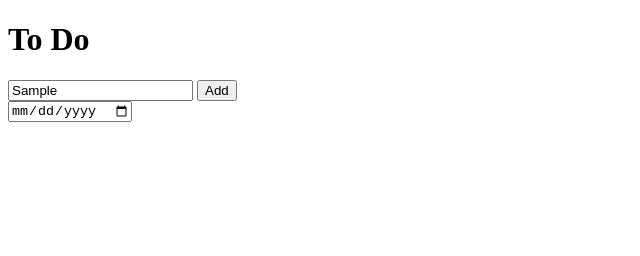
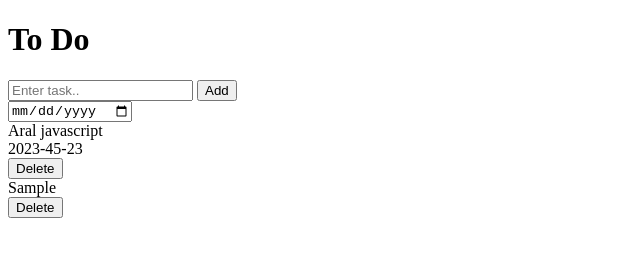
Before and after one commit to 0xShad/js-refresher, a plain HTML site: page todo/index.html in a window 1280 px wide. Both pictures are taken after typing "Sample" into the empty fields and a click on the button "Add". Shown: the whole page, without its empty margins (0-640 px from the left). Drawn offline with Linux system fonts and the light colour scheme.

Commit message:
Version 1 (added add and delete btn)

```diff
--- a/todo/index.html
+++ b/todo/index.html
@@ -10,7 +10,7 @@
     <h1>To Do</h1>
     <div class="container">
         <input type="text" placeholder="Enter task.." class="input-el">
-        <button class="add-btn">Add</button>
+        <button class="add-btn" onclick="addToDo()">Add</button>
     </div>
     <input type="date" class="date-el">
     <div class="todo-el"></div>
--- a/todo/main.js
+++ b/todo/main.js
@@ -1 +1,31 @@
-console.log('test')
+let todoArray = [{name: 'Aral javascript', date: '2023-45-23'}]
+
+
+function renderToDoList() {
+    let htmlElement = ''
+    todoArray.forEach((value, index) => {
+        let html = `
+        <div>${value.name}</div>
+        <div>${value.date}</div>
+        <button onclick="todoArray.splice(${index}, 1); renderToDoList()" class="del-btn">Delete</button>
+        `
+
+        htmlElement += html
+    })
+
+    document.querySelector('.todo-el')
+    .innerHTML = htmlElement
+}
+
+function addToDo() {
+    const todoEl = document.querySelector('.input-el')
+    const dateEl = document.querySelector('.date-el')
+
+    const name = todoEl.value
+    const date = dateEl.value
+
+    todoArray.push({name: name, date: date})
+    todoEl.value = ''
+    dateEl.value = ''
+    renderToDoList()
+}
```
